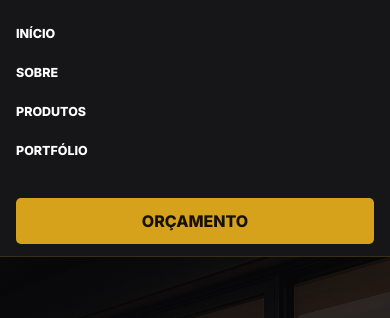
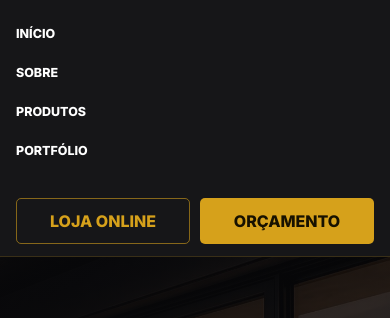
Before and after one commit to studiol4rj-design/alumioro, a plain HTML site: page demonstracao.html in a window 390 px wide. Both pictures are taken after a click on the button "Abrir menu". Shown: the part 88-406 px from the top of the page. Drawn offline with Linux system fonts and the light colour scheme.

Commit message:
Adiciona botao de loja online

```diff
--- a/demonstracao.html
+++ b/demonstracao.html
@@ -26,7 +26,10 @@
         <a href="index.html#produtos">Produtos</a>
         <a href="demonstracao.html">Portfólio</a>
       </nav>
-      <a class="header-cta" href="https://wa.me/5511987900655?text=ALUMIORO%20-%20IZABEL%2C%20ol%C3%A1.%20Envio%20os%20modelos%2C%20medidas%20e%20CEP%20para%20or%C3%A7amento." target="_blank" rel="noopener">Orçamento</a>
+      <div class="header-actions">
+        <a class="header-cta online-store" href="https://www.mercadolivre.com.br/pagina/alumioroltda" target="_blank" rel="noopener">Loja online</a>
+        <a class="header-cta" href="https://wa.me/5511987900655?text=ALUMIORO%20-%20IZABEL%2C%20ol%C3%A1.%20Envio%20os%20modelos%2C%20medidas%20e%20CEP%20para%20or%C3%A7amento." target="_blank" rel="noopener">Orçamento</a>
+      </div>
     </header>
 
     <main>
--- a/styles.css
+++ b/styles.css
@@ -168,6 +168,12 @@ a {
   width: 100%;
 }
 
+.header-actions {
+  display: flex;
+  align-items: center;
+  gap: 10px;
+}
+
 .header-cta,
 .button {
   display: inline-flex;
@@ -186,6 +192,12 @@ a {
 .button.primary {
   background: var(--gold);
   color: #171100;
+}
+
+.header-cta.online-store {
+  border-color: rgba(214, 161, 27, 0.58);
+  background: transparent;
+  color: var(--gold);
 }
 
 .button.secondary {
@@ -748,7 +760,7 @@ h1 {
   }
 
   .site-nav,
-  .header-cta {
+  .header-actions {
     display: none;
   }
 
@@ -760,9 +772,14 @@ h1 {
     padding-top: 8px;
   }
 
+  .site-header.is-open .header-actions {
+    grid-column: 1 / -1;
+    display: flex;
+    justify-content: stretch;
+  }
+
   .site-header.is-open .header-cta {
-    grid-column: 1 / -1;
-    display: inline-flex;
+    flex: 1;
   }
 
   .hero {
```
Also changed, not shown: index.html (+4 -1 lines).
